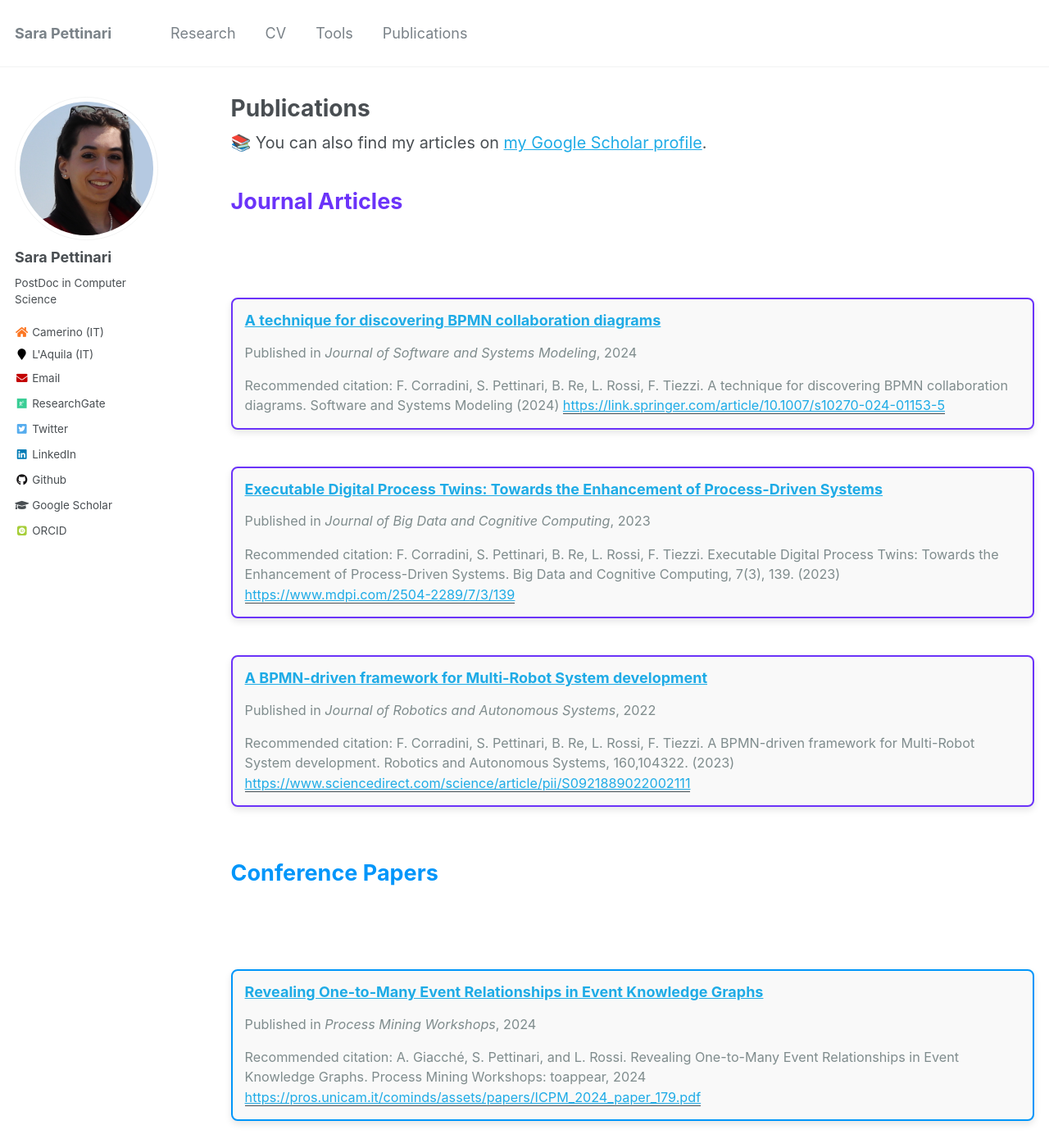
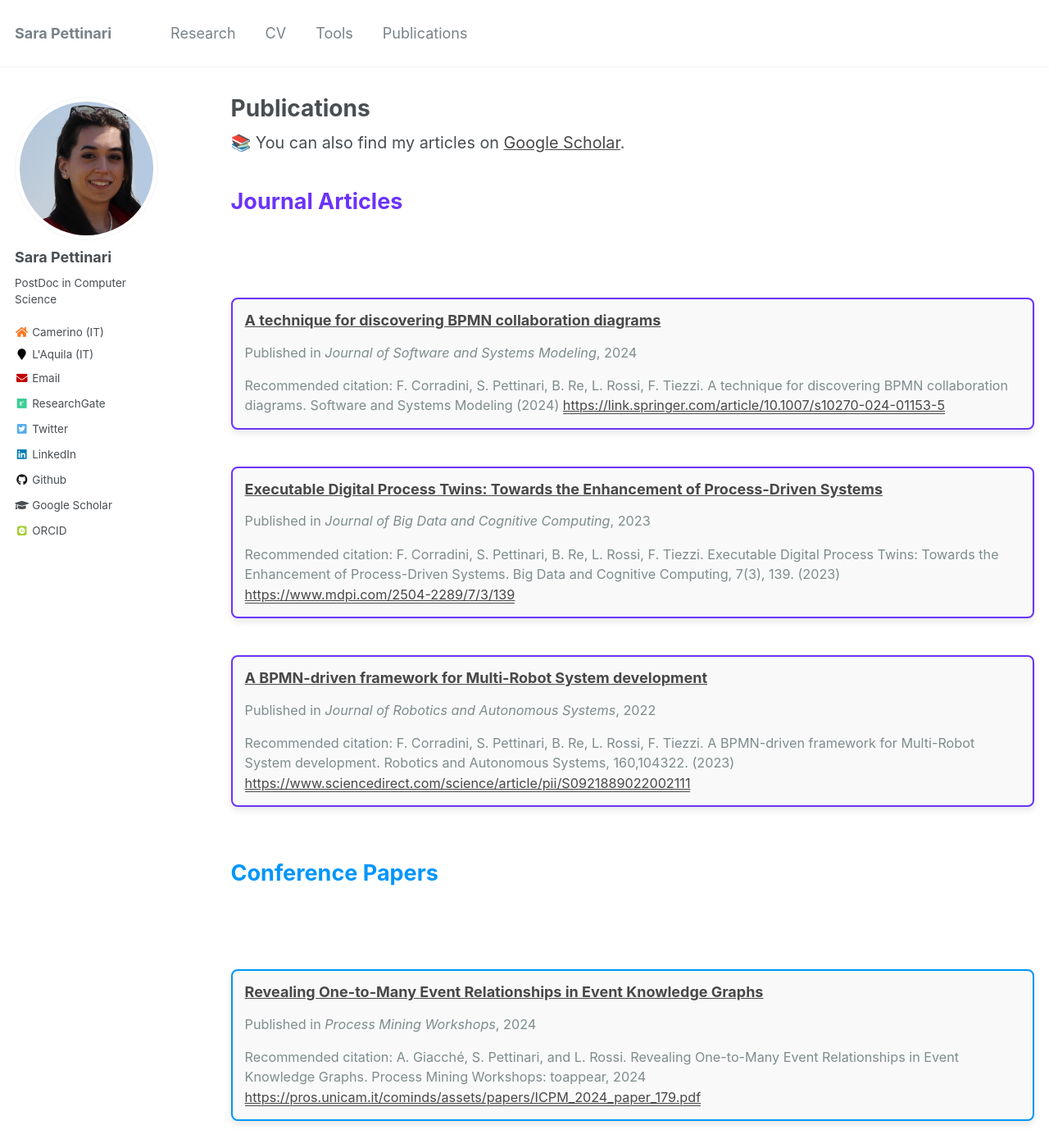
Before and after one commit to SaraPettinari/SaraPettinari.github.io, a Jekyll site: the page built from _pages/publications.html, in a window 1280 px wide and 1400 px high. Shown: the whole window at 82% size. Built offline with Jekyll 4.4.1, drawn with Linux system fonts in a browser that asks for light colours; some web fonts are replaced.

Commit message:
edit style

```diff
--- a/_pages/publications.html
+++ b/_pages/publications.html
@@ -8,7 +8,7 @@ author_profile: true
 {% if site.author.googlescholar %}
   <div class="scholar-link">
     📚 You can also find my articles on
-    <a href="{{ site.author.googlescholar }}" target="_blank">my Google Scholar profile</a>.
+    <a href="{{ site.author.googlescholar }}" target="_blank">Google Scholar</a>.
   </div>
 {% endif %}
 
@@ -26,7 +26,7 @@ author_profile: true
         {% unless title_shown %}
           <!-- Assign a class based on category -->
           <h2 class="publication-category {{ category[0] | downcase }}">{{ category[1].title }}</h2>
-          <hr class="section-divider {{ category[0] | downcase }}"/>
+          <hr class="section-divider"/>
           {% assign title_shown = true %}
         {% endunless %}
         <div class="publication-card {{ category[0] | downcase }}">
--- a/_sass/_variables.scss
+++ b/_sass/_variables.scss
@@ -64,7 +64,8 @@ $primary-color              : #7a8288;
 $success-color              : #62c462;
 $warning-color              : #f89406;
 $danger-color               : #ee5f5b;
-$info-color                 : #1eabe6;
+$info-color                 : #484848;
+$url-color                  : #1eabe6;
 
 /* brands */
 $behance-color              : #1769FF;
--- a/assets/css/customstyle.css
+++ b/assets/css/customstyle.css
@@ -12,21 +12,18 @@
 
   /* Category Specific Colors */
   .publication-category.manuscripts,
-  .section-divider.manuscripts,
   .publication-card.manuscripts {
     color: #6b33f9; /* Purple */
     border-color: #6b33f9;
   }
 
   .publication-category.conferences,
-  .section-divider.conferences,
   .publication-card.conferences {
     color: #0096fa; /* Light Blue */
     border-color: #0096fa;
   }
 
   .publication-category.books,
-  .section-divider.books,
   .publication-card.books {
     color: #40e0d0; /* Tiffany */
     border-color: #40e0d0;
@@ -44,6 +41,7 @@
     height: 2px;
     margin-top: 5px;
     margin-bottom: 20px;
+    color: rgb(80, 80, 80)
   }
 
   .publication-card {
```
